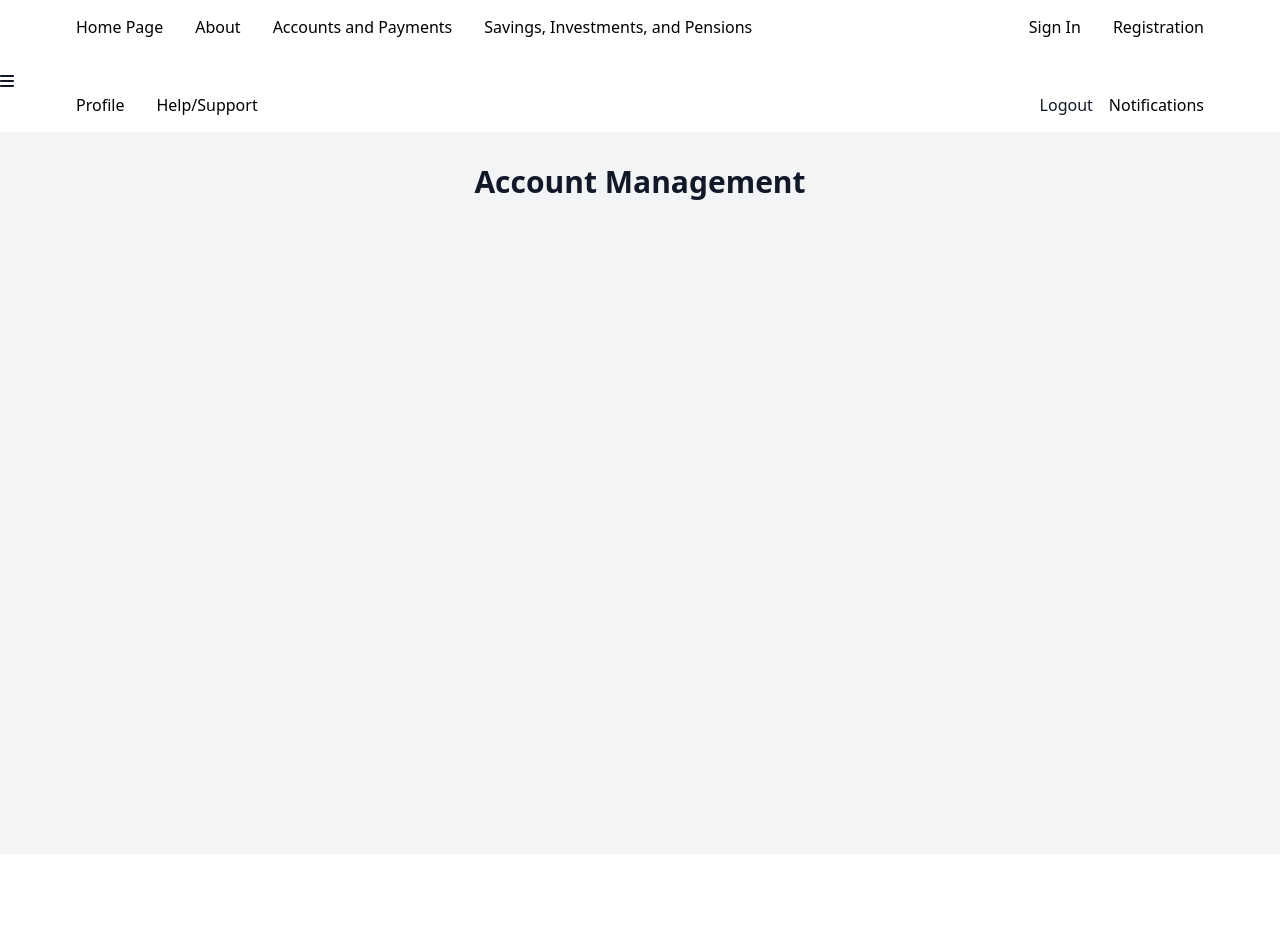
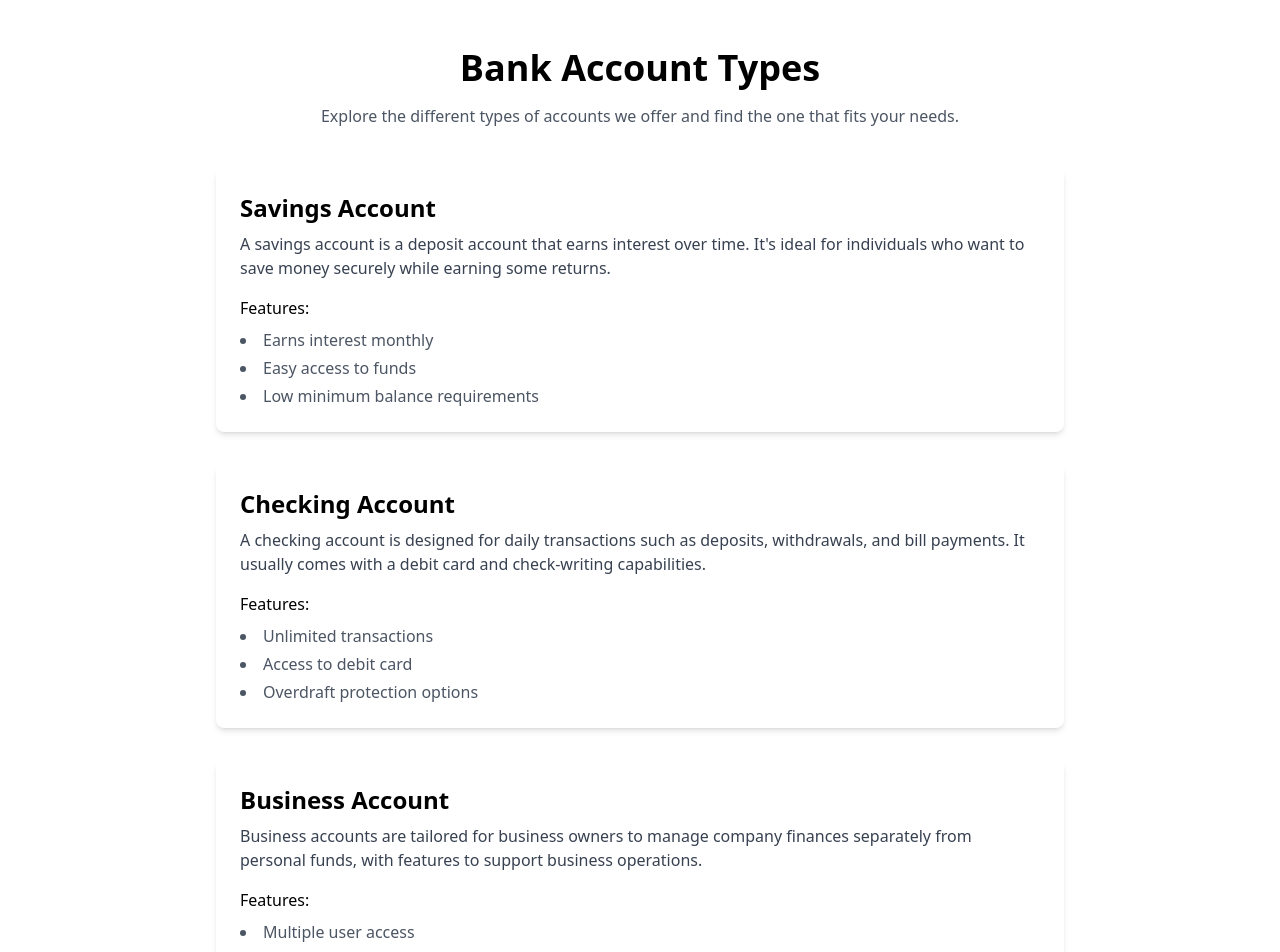
Before and after one commit to Afabica/BankApplication, a Next.js app in the folder frontend/: page /accounts in a window 1280 px wide. Shown: the top 952 px of the page. Before the commit the page ends 854 px from the top, so only its background shows below. Built offline with nearby package versions, Linux system fonts and the light colour scheme.

Commit message:
frontend

```diff
--- a/frontend/app/accounts/page.js
+++ b/frontend/app/accounts/page.js
@@ -3,6 +3,7 @@
 import React from "react";
 import Footer from "../../components/hedfot/FooterHome.js";
 import Header from "../../components/hedfot/HeaderHome.js";
+import AccountTypes from "../../components/aboutcomp/AboutComp";
 //import AccountManagement from "../../components/dashcomp/AccManag/AManag.js";
 import "../../styles/Navigation.css";
 import AccManag from "../../components/dashcomp/AccManag/AManag.js";
@@ -10,9 +11,8 @@ import AccManag from "../../components/dashcomp/AccManag/AManag.js";
 
 export default function Accounts() {
   return (
-    <div className="AccountCont">
-      <Header />
-      <AccManag />
-    </div>
+    <>
+      <AccountTypes />
+    </>
   );
 }
--- a/frontend/components/aboutcomp/AboutComp.js
+++ b/frontend/components/aboutcomp/AboutComp.js
@@ -1,96 +1,81 @@
-'use client';
+"use client";
 
-// pages/about.js
-import React, {useState, useEffect} from 'react';
-import axios from 'axios';
-import { useRouter } from 'next/navigation';
-import { parseCookies } from 'nookies';
+import React from "react";
+import dynamic from "next/dynamic";
 
 
-const About = () => {
+
+export default function AccountTypes() {
+  const accountTypes = [
+    {
+      name: "Savings Account",
+      description:
+        "A savings account is a deposit account that earns interest over time. It's ideal for individuals who want to save money securely while earning some returns.",
+      features: [
+        "Earns interest monthly",
+        "Easy access to funds",
+        "Low minimum balance requirements",
+      ],
+    },
+    {
+      name: "Checking Account",
+      description:
+        "A checking account is designed for daily transactions such as deposits, withdrawals, and bill payments. It usually comes with a debit card and check-writing capabilities.",
+      features: [
+        "Unlimited transactions",
+        "Access to debit card",
+        "Overdraft protection options",
+      ],
+    },
+    {
+      name: "Business Account",
+      description:
+        "Business accounts are tailored for business owners to manage company finances separately from personal funds, with features to support business operations.",
+      features: [
+        "Multiple user access",
+        "Higher transaction limits",
+        "Integration with accounting software",
+      ],
+    },
+    {
+      name: "Fixed Deposit Account",
+      description:
+        "A fixed deposit account locks your money for a fixed tenure with a higher interest rate, ideal for long-term savings.",
+      features: [
+        "Higher interest rates",
+        "Fixed tenure period",
+        "Penalty for early withdrawal",
+      ],
+    },
+  ];
+
   return (
-    <div className="about-container">
-      <header className="about-header">
-        <h1>Welcome to Wealthnest</h1>
-        <p>Your Trusted Partner for Financial Growth</p>
-      </header>
-      <section className="about-section">
-        <h2>Who We Are</h2>
-        <p>
-          At Wealthnest, we believe in empowering individuals and businesses to achieve their financial dreams.
-          Founded with a commitment to innovation and trust, we aim to provide seamless, secure, and user-friendly
-          banking solutions for everyone.
-        </p>
-      </section>
-      <section className="about-section">
-        <h2>Our Mission</h2>
-        <p>
-          To revolutionize the banking experience with cutting-edge technology, personalized services,
-          and a focus on financial well-being. We strive to be more than a bank — we’re a nest for your wealth.
-        </p>
-      </section>
-      <section className="about-section">
-        <h2>What We Offer</h2>
-        <ul>
-          <li>Secure and innovative digital banking solutions</li>
-          <li>Personalized financial planning and advisory</li>
-          <li>Quick and transparent loan services</li>
-          <li>Investment options tailored to your goals</li>
-        </ul>
-      </section>
-      <footer className="about-footer">
-        <p>
-          Join thousands of satisfied customers who trust Wealthnest to manage their finances and grow their wealth.
-          Experience the future of banking today.
-        </p>
-      </footer>
-      <style jsx>{`
-        .about-container {
-          max-width: 800px;
-          margin: 0 auto;
-          padding: 20px;
-          text-align: center;
-          background-color: #ffffff;
-          border-radius: 8px;
-          box-shadow: 0 4px 8px rgba(0, 0, 0, 0.1);
-        }
-        .about-header {
-          padding-bottom: 20px;
-          border-bottom: 2px solid #e0e0e0;
-        }
-        h1 {
-          color: #2c3e50;
-          font-size: 2.5rem;
-        }
-        p {
-          color: #7f8c8d;
-          font-size: 1.1rem;
-        }
-        h2 {
-          color: #34495e;
-          margin-top: 20px;
-        }
-        ul {
-          text-align: left;
-          padding: 0;
-          margin: 20px 0;
-          list-style: none;
-        }
-        ul li {
-          background: #ecf0f1;
-          margin: 10px 0;
-          padding: 10px;
-          border-radius: 4px;
-          color: #2c3e50;
-        }
-        .about-footer {
-          margin-top: 30px;
-          padding-top: 20px;
-          border-top: 2px solid #e0e0e0;
-        }
-      `}</style>
+    <div className="max-w-4xl mx-auto px-6 py-12 font-sans">
+      <h1 className="text-4xl font-bold mb-4 text-center">
+        Bank Account Types
+      </h1>
+      <p className="text-center text-gray-600 mb-10">
+        Explore the different types of accounts we offer and find the one that
+        fits your needs.
+      </p>
+
+      <div className="space-y-8">
+        {accountTypes.map((account) => (
+          <div
+            key={account.name}
+            className="bg-white shadow-md rounded-lg p-6 hover:shadow-xl transition-shadow duration-300"
+          >
+            <h2 className="text-2xl font-semibold mb-2">{account.name}</h2>
+            <p className="text-gray-700 mb-4">{account.description}</p>
+            <h4 className="font-medium mb-2">Features:</h4>
+            <ul className="list-disc list-inside space-y-1 text-gray-600">
+              {account.features.map((feature, index) => (
+                <li key={index}>{feature}</li>
+              ))}
+            </ul>
+          </div>
+        ))}
+      </div>
     </div>
   );
-};
-
-export default About;
+}
--- /dev/null
+++ b/frontend/components/dashcomp/Cards/ProfileCards.js
@@ -0,0 +1,202 @@
+//"use client";
+//import React, { useState } from "react";
+//import { motion } from "framer-motion";
+//import { Trash } from "lucide-react";
+//
+//export default function BankCards() {
+//  const [cards, setCards] = useState([
+//    {
+//      id: 1,
+//      bank: "Bank A",
+//      cardNumber: "**** **** **** 1234",
+//      balance: "$5,000",
+//    },
+//    {
+//      id: 2,
+//      bank: "Bank B",
+//      cardNumber: "**** **** **** 5678",
+//      balance: "$8,200",
+//    },
+//    {
+//      id: 3,
+//      bank: "Bank C",
+//      cardNumber: "**** **** **** 9012",
+//      balance: "$3,400",
+//    },
+//  ]);
+//
+//  const addCard = () => {
+//    const newCard = {
+//      id: Date.now(),
+//      bank: `Bank ${String.fromCharCode(65 + (cards.length % 26))}`,
+//      cardNumber: `**** **** **** ${Math.floor(1000 + Math.random() * 9000)}`,
+//      balance: `$${(Math.random() * 10000).toFixed(2)}`,
+//    };
+//    setCards([...cards, newCard]);
+//  };
+//
+//  const deleteCard = (id) => {
+//    setCards(cards.filter((card) => card.id !== id));
+//  };
+//
+//  return (
+//    <div className="p-6 bg-gray-100 max-h-screen flex flex-col items-center">
+//      <h1 className="text-2xl font-bold mb-4">Your Bank Cards</h1>
+//
+//      {/* Scrollable Card Container */}
+//      <div className="w-full max-w-4xl h-100 overflow-x-auto pb-4">
+//        <div className="flex gap-4 px-2">
+//          {cards.map((card) => (
+//            <motion.div
+//              key={card.id}
+//              className="relative bg-gradient-to-r from-blue-500 to-indigo-600 text-white p-4 rounded-2xl w-72 shadow-lg flex-shrink-0"
+//              initial={{ opacity: 0, scale: 0.8 }}
+//              animate={{ opacity: 1, scale: 1 }}
+//              exit={{ opacity: 0, scale: 0.8 }}
+//            >
+//              <h2 className="text-lg font-semibold">{card.bank}</h2>
+//              <p className="text-md my-2">{card.cardNumber}</p>
+//              <p className="text-xl font-bold">{card.balance}</p>
+//              <button
+//                onClick={() => deleteCard(card.id)}
+//                className="absolute top-2 right-2 bg-red-600 p-2 rounded-full hover:bg-red-700"
+//              >
+//                <Trash className="text-white w-5 h-5" />
+//              </button>
+//            </motion.div>
+//          ))}
+//        </div>
+//      </div>
+//
+//      {/* Action Buttons */}
+//      <div className="mt-6">
+//        <button
+//          onClick={addCard}
+//          className="bg-green-500 hover:bg-green-600 text-white px-4 py-2 rounded-lg"
+//        >
+//          Add New Card
+//        </button>
+//      </div>
+//    </div>
+//  );
+//}
+
+"use client";
+import React, { useState } from "react";
+import { motion } from "framer-motion";
+import { Trash } from "lucide-react";
+
+export default function BankCards() {
+  const [cards, setCards] = useState([
+    {
+      id: 1,
+      bank: "Bank A",
+      cardNumber: "**** **** **** 1234",
+      balance: "$5,000",
+    },
+    {
+      id: 2,
+      bank: "Bank B",
+      cardNumber: "**** **** **** 5678",
+      balance: "$8,200",
+    },
+    {
+      id: 3,
+      bank: "Bank C",
+      cardNumber: "**** **** **** 9012",
+      balance: "$3,400",
+    },
+  ]);
+  const [currentIndex, setCurrentIndex] = useState(0);
+
+  const addCard = () => {
+    const newCard = {
+      id: Date.now(),
+      bank: `Bank ${String.fromCharCode(65 + (cards.length % 26))}`,
+      cardNumber: `**** **** **** ${Math.floor(1000 + Math.random() * 9000)}`,
+      balance: `$${(Math.random() * 10000).toFixed(2)}`,
+    };
+    setCards([...cards, newCard]);
+  };
+
+  const deleteCard = (id) => {
+    setCards(cards.filter((card) => card.id !== id));
+  };
+
+  const nextCard = () => {
+    if (currentIndex < cards.length - 1) {
+      setCurrentIndex(currentIndex + 1);
+    }
+  };
+
+  const prevCard = () => {
+    if (currentIndex > 0) {
+      setCurrentIndex(currentIndex - 1);
+    }
+  };
+
+  return (
+    <div className="p-6 bg-gray-100 max-h-screen min-w-screen flex flex-col items-center">
+      <h1 className="text-2xl font-bold mb-4">Your Bank Cards</h1>
+
+      {/* Scrollable Card Container */}
+      <div className="relative w-full max-w-[450px] overflow-hidden">
+        {/* Single Card View */}
+        <div
+          className="flex transition-transform duration-500"
+          style={{
+            transform: `translateX(-${currentIndex * 100}%)`,
+          }}
+        >
+          {cards.map((card) => (
+            <motion.div
+              key={card.id}
+              className="relative bg-gradient-to-r from-blue-500 to-indigo-600 text-white p-4 rounded-2xl w-full h-[300px] shadow-lg flex-shrink-0"
+              initial={{ opacity: 0, scale: 0.8 }}
+              animate={{ opacity: 1, scale: 1 }}
+              exit={{ opacity: 0, scale: 0.8 }}
+            >
+              <h2 className="text-lg font-semibold">{card.bank}</h2>
+              <p className="text-md my-2">{card.cardNumber}</p>
+              <p className="text-xl font-bold">{card.balance}</p>
+              <button
+                onClick={() => deleteCard(card.id)}
+                className="absolute top-2 right-2 bg-red-600 p-2 rounded-full hover:bg-red-700"
+              >
+                <Trash className="text-white w-5 h-5" />
+              </button>
+            </motion.div>
+          ))}
+        </div>
+      </div>
+
+      {/* Navigation buttons */}
+      <div className="mt-6 flex gap-4">
+        <button
+          onClick={prevCard}
+          className="bg-gray-500 hover:bg-gray-600 text-white px-4 py-2 rounded-lg"
+          disabled={currentIndex === 0}
+        >
+          Prev
+        </button>
+        <button
+          onClick={nextCard}
+          className="bg-gray-500 hover:bg-gray-600 text-white px-4 py-2 rounded-lg"
+          disabled={currentIndex === cards.length - 1}
+        >
+          Next
+        </button>
+      </div>
+
+      {/* Action Buttons */}
+      <div className="mt-6">
+        <button
+          onClick={addCard}
+          className="bg-green-500 hover:bg-green-600 text-white px-4 py-2 rounded-lg"
+        >
+          Add New Card
+        </button>
+      </div>
+    </div>
+  );
+}
--- a/frontend/components/logincomp/MainPage.js
+++ b/frontend/components/logincomp/MainPage.js
@@ -5,7 +5,6 @@ import Link from "next/link";
 import { useRouter } from "next/navigation"; // Correct import for Next.js 13 (App Router)
 import { setCookie } from "nookies";
 import ThemeSwitcher from "../../scripts/theme";
-import ScrollTriggerComponent from "../animation/ScrollTriggerComponent.js"; // Assuming this will be used in animation logic
 import https from "https";
 
 const SignInPage = () => {
```
Also changed, not shown: frontend/app/about/page.js (+9 -8 lines), frontend/components/dashcomp/Transfers/TransferList.js (added, +57 -0 lines).
